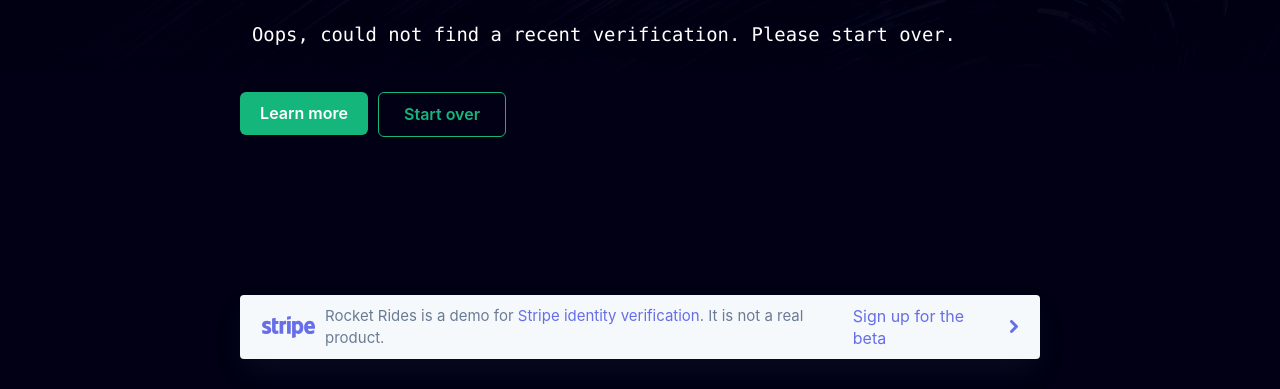
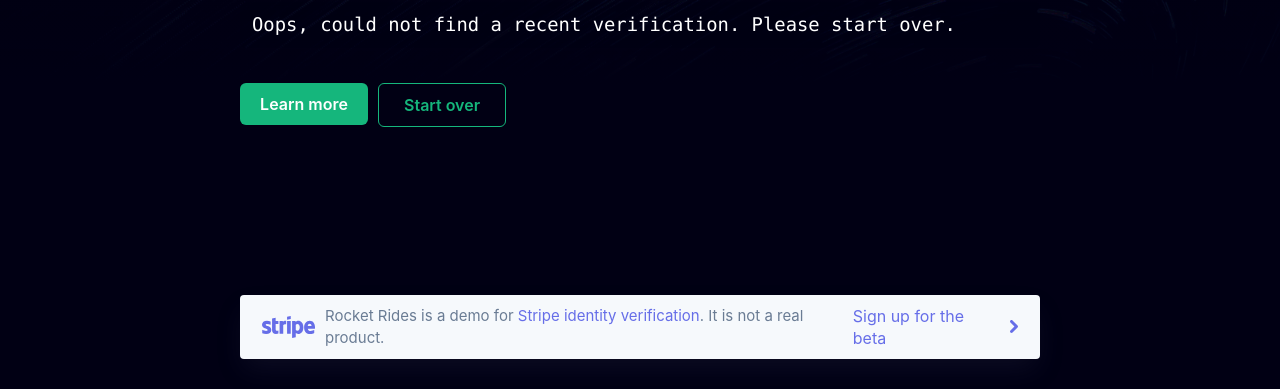
Before and after one commit to stripe-archive/identity-verification, a website: page client/next-step.html in a window 1280 px wide. Shown: the part 411-800 px from the top of the page. Drawn offline with nearby package versions, Linux system fonts and the light colour scheme.

Commit message:
css fixes

```diff
--- a/client/css/global.css
+++ b/client/css/global.css
@@ -487,6 +487,8 @@ code,
 pre {
   font-family: "SF Mono", "IBM Plex Mono", "Menlo", monospace;
   font-size: 12px;
+  white-space: pre-wrap;
+  word-wrap: break-word;
 }
 
 .sr-callout {
@@ -498,6 +500,7 @@ pre {
 
 .response-json {
   position: relative;
+  margin-top: 0;
   max-height: 38vh;
   font-size: 1.18em;
 }
```
